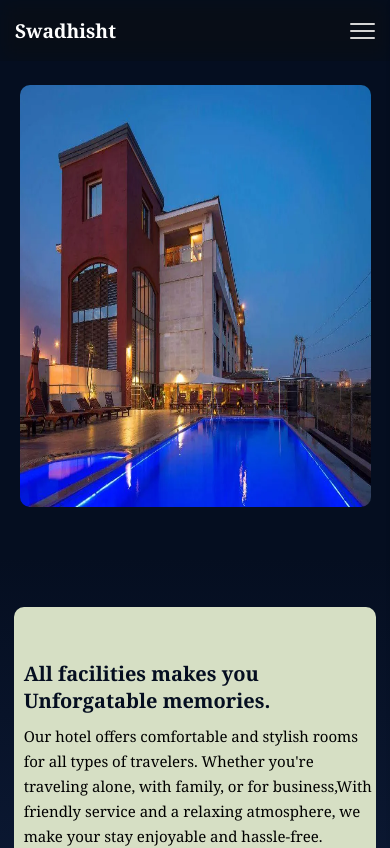
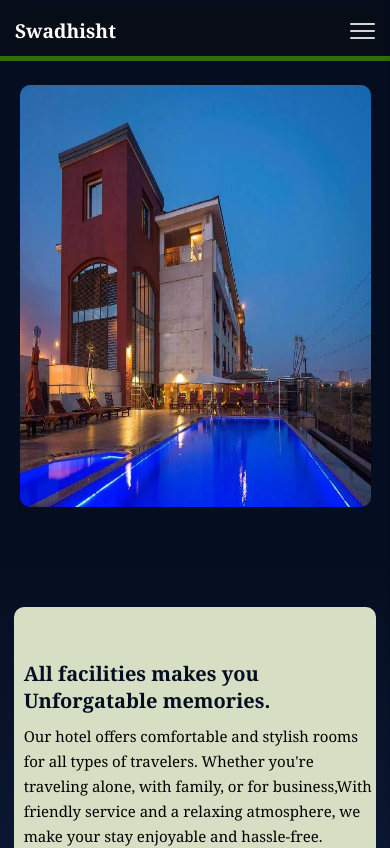
Before and after one commit to swasthik-nj/Room-Booking, a React (Create React App) app: page / in a window 390 px wide. Shown: the top 848 px of the page. Built offline with nearby package versions, Linux system fonts and the light colour scheme.

Commit message:
updated nav progress

```diff
--- a/package.json
+++ b/package.json
@@ -12,6 +12,7 @@
     "@supabase/auth-ui-shared": "^0.1.8",
     "@supabase/supabase-js": "^2.49.1",
     "cra-template": "1.2.0",
+    "motion": "^12.23.12",
     "react": "^19.0.0",
     "react-dom": "^19.0.0",
     "react-router-dom": "^7.1.1",
--- a/src/componant/Navbar/Nav.css
+++ b/src/componant/Navbar/Nav.css
@@ -6,6 +6,8 @@
 
 .nav-container {
   position: fixed;
+  top: 0px;
+  left: 0;
   z-index: 100;
   padding: 7px 0;
   width: 100%;
@@ -119,6 +121,27 @@
   .nav-bars > div img {
       padding-left: 0 !important;
   }
+
+
+}
+
+@media (max-width: 800px) {
+  .nav-progress {
+    position: fixed;
+      top: 4.2rem !important;
+  }
+}
+@media (max-width: 690px) {
+  .nav-progress {
+    position: fixed;
+      top: 4rem !important;
+  }
+}
+@media (max-width: 630px) {
+  .nav-progress {
+    /* position: fixed; */
+      top: 3.5rem !important;
+  }
 }
 
 /* Additional breakpoint for very small screens */
--- a/src/componant/Navbar/Navbar.jsx
+++ b/src/componant/Navbar/Navbar.jsx
@@ -12,6 +12,8 @@ import IconButton from "@mui/material/IconButton";
 import Tooltip from "@mui/material/Tooltip";
 import Logout from "@mui/icons-material/Logout";
 import supabase from "../../helper/supabaseClient";
+
+import { motion, useScroll } from "motion/react"
 
 
 export default function Navbar() {
@@ -51,8 +53,13 @@ export default function Navbar() {
     };
     fetchUser();
   }, []);
+
+
+  const {scrollYProgress} = useScroll()
+  console.log(scrollYProgress);
+
   return (
-    <div>
+
       <div className="nav-container">
         <div className="nav-sep">
           <div className="logo">
@@ -191,7 +198,13 @@ export default function Navbar() {
             </div>
           </div>
         </div>
+      <motion.div
+      animate={{}}
+      className="nav-progress"
+      style={{backgroundColor:"#45a301a6",height:'5px',width:"100%",position:"fixed",top:"4.5rem",left:"0",scaleX:scrollYProgress,transformOrigin:'left'}}>
+
+      </motion.div>
       </div>
-    </div>
+
   );
 }
```
Also changed, not shown: 1 other file (tests, documents, lock files or other folders).
